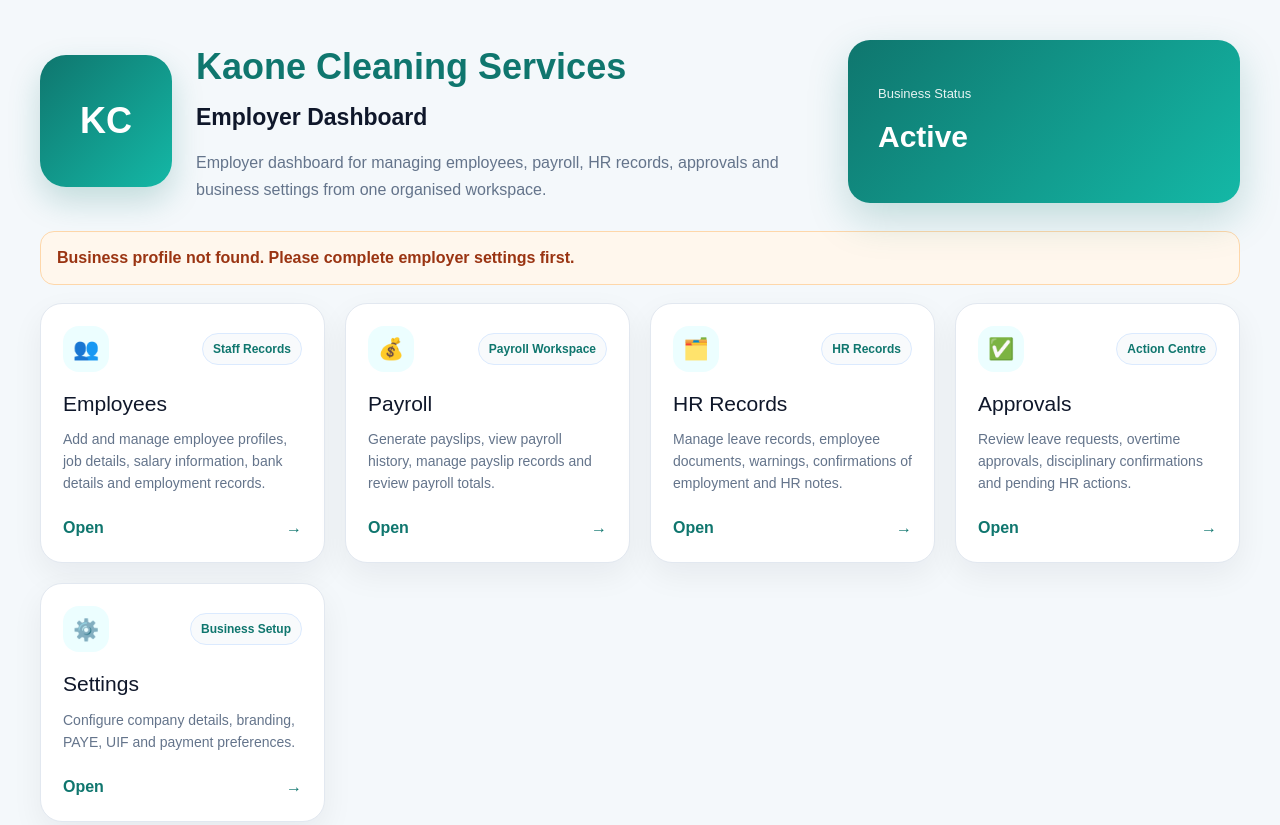
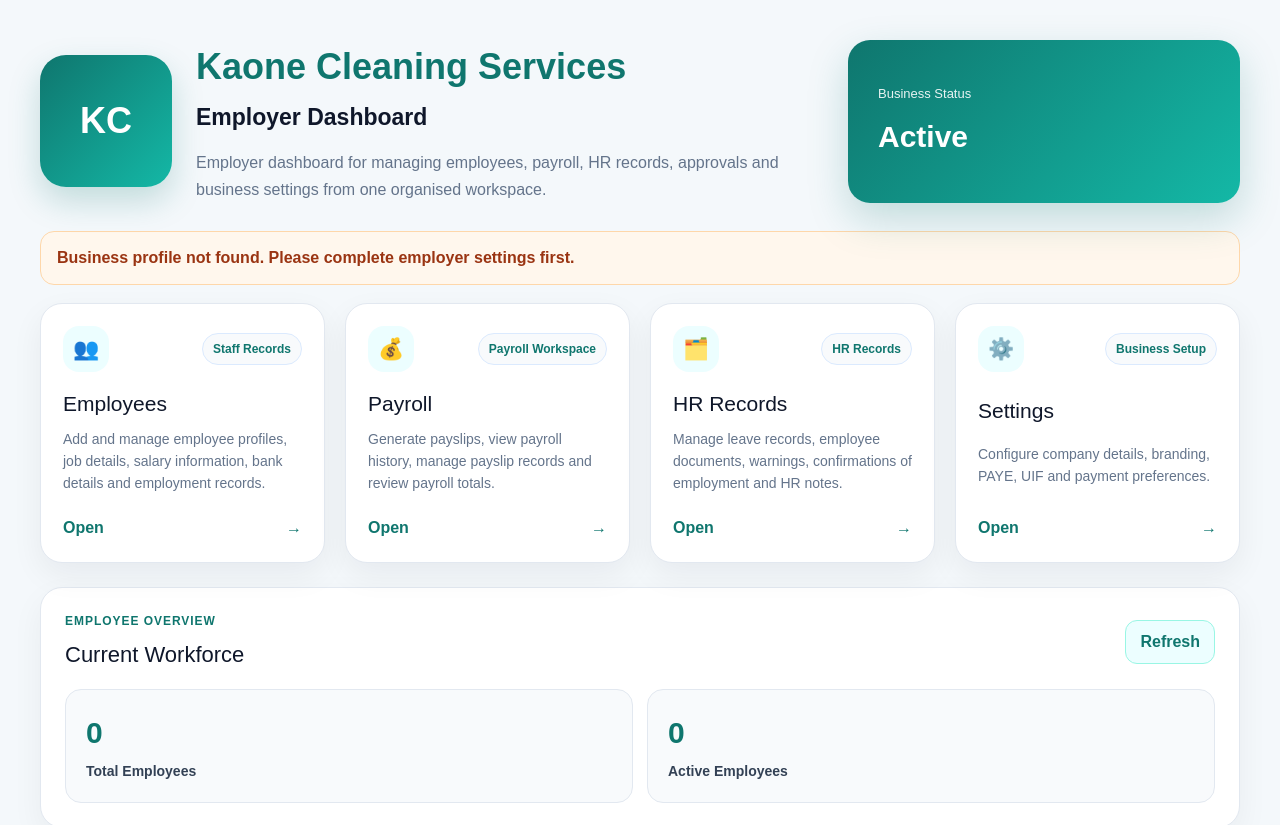
Before and after one commit to KaonPM/wageflow, a Next.js app: page /employer in a window 1280 px wide. Shown: the top 825 px of the page. Built offline with nearby package versions, Linux system fonts and the light colour scheme; no server answers.

Commit message:
Remove approvals card from employer dashboard

```diff
--- a/app/employer/page.tsx
+++ b/app/employer/page.tsx
@@ -172,14 +172,6 @@ export default function EmployerDashboard() {
           description="Manage leave records, employee documents, warnings, confirmations of employment and HR notes."
           href="/employer/hr"
           tag="HR Records"
-        />
-
-        <DashboardCard
-          icon="✅"
-          title="Approvals"
-          description="Review leave requests, overtime approvals, disciplinary confirmations and pending HR actions."
-          href="/employer/approvals"
-          tag="Action Centre"
         />
 
         <DashboardCard
```
